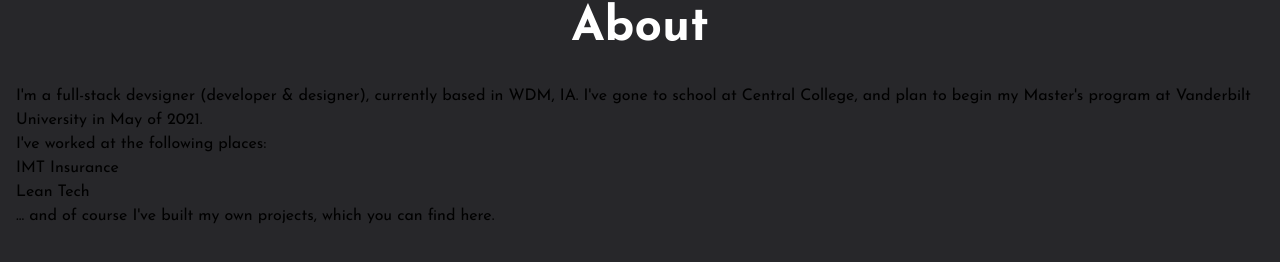
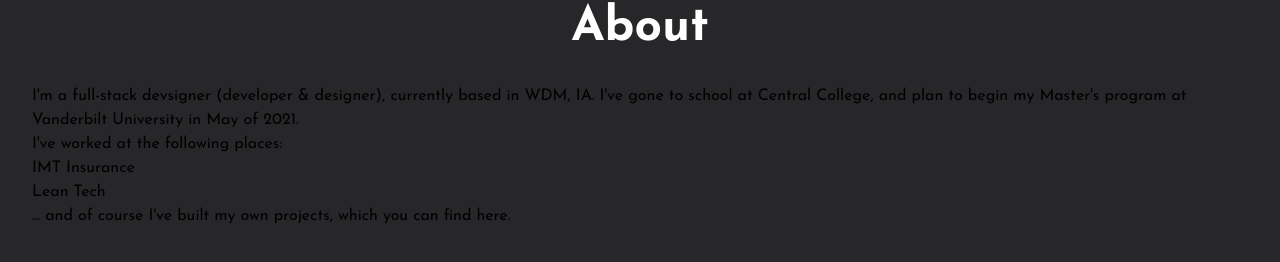
Before and after one commit to sammagee/v1, a Next.js app: page /about in a window 1280 px wide. Shown: the part 220-482 px from the top of the page. Built offline with nearby package versions, Linux system fonts and the light colour scheme; what @tailwindcss/typography would draw is missing.

Commit message:
fixes padding on about page

```diff
--- a/pages/about/index.tsx
+++ b/pages/about/index.tsx
@@ -15,7 +15,7 @@
           About
         </h1>
 
-        <div className="flex flex-wrap items-start justify-center -mx-4">
+        <div className="flex flex-wrap items-start justify-center">
           <article className="prose lg:prose-xl">
             <p>I'm a full-stack devsigner (developer & designer), currently based in WDM, IA. I've gone to school at Central College, and plan to begin my Master's program at Vanderbilt University in May of 2021.</p>
 
```
